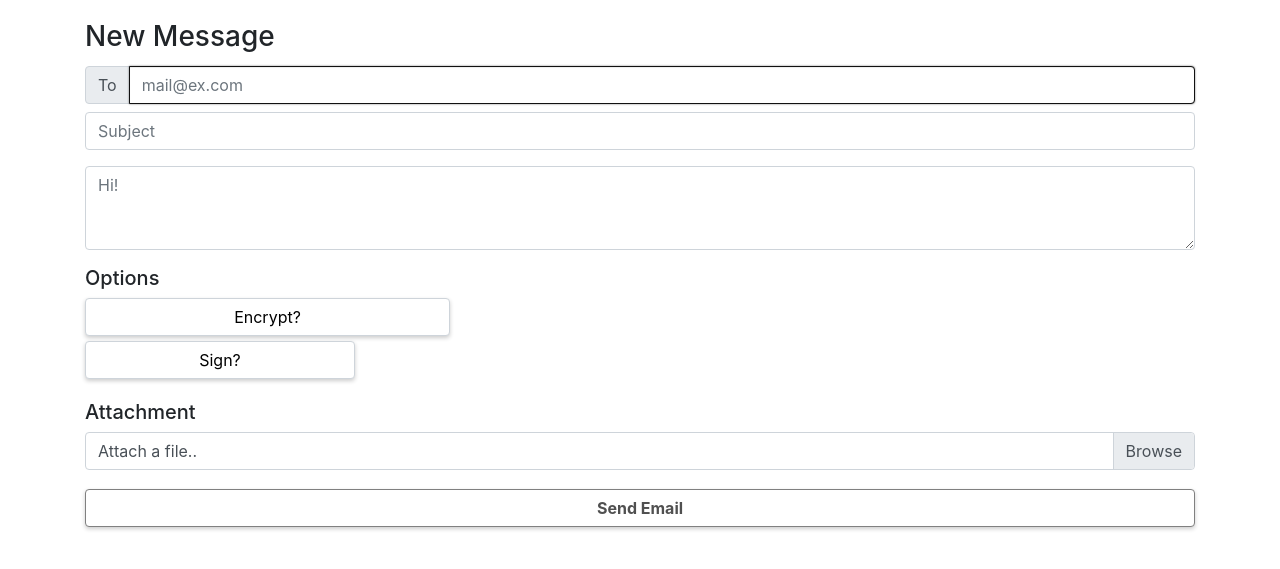
After one commit to deryrahman/ayam-digital-signature, a Flask app: page /send-email in a window 1280 px wide. The commit adds this page. Shown: the top 569 px of the page. Run offline with Flask 2, Linux system fonts and the light colour scheme; some libraries are stand-ins or nearby versions.

Commit message:
add send-mail frontend

```diff
--- a/src/app.py
+++ b/src/app.py
@@ -1,5 +1,5 @@
 from flask import Flask, render_template, request
-from gmail_api import *
+# from gmail_api import *
 from ecceg import ECCEG
 import time
 import os, json
@@ -10,7 +10,7 @@ app.config['ROOT_PATH'] = app.root_path
 
 output_path = '/static/output/'
 ecceg_ = ECCEG()
-service = getService()
+# service = getService()
 
 @app.route("/")
 def main():
@@ -42,5 +42,13 @@ def detailInboxGET(msgId):
     inbox = getDetailInbox(service, msgId)
     return render_template('message.html', inbox=inbox)
 
+@app.route("/send-email", methods=['GET'])
+def sendEmailGET():
+    return render_template('send.html')
+
+@app.route("/send-email", methods=['POST'])
+def sendEmailPOST():
+    return render_template('send.html')
+
 if __name__ == "__main__":
     app.run(host='0.0.0.0', port=1111, debug=True)
--- a/src/templates/index.html
+++ b/src/templates/index.html
@@ -58,8 +58,8 @@
       <a href="/inbox" class="card tengah col-lg-12">
         <h3>Inbox</h3>
       </a>
-      <a href="/sentmail" class="card tengah col-lg-12">
-        <h3>Sent mail</h3>
+      <a href="/send-email" class="card tengah col-lg-12">
+        <h3>Send email</h3>
       </a>
       <button id="genkey" class="btn btn-info tengah">
         <h4>- Generate Keys -</h4>
--- a/src/templates/message.html
+++ b/src/templates/message.html
@@ -117,7 +117,7 @@
     window.history.back();
   }
   function goCreate() {
-    window.location.href = "/sentmail"
+    window.location.href = "/send-email"
   }
 </script>
 </html>
--- /dev/null
+++ b/src/templates/send.html
@@ -0,0 +1,297 @@
+<!DOCTYPE html>
+<html>
+<meta name="viewport" content="width=device-width, initial-scale=1">
+<head>
+  <link href="https://stackpath.bootstrapcdn.com/bootstrap/4.1.3/css/bootstrap.min.css" rel="stylesheet" integrity="sha384-MCw98/SFnGE8fJT3GXwEOngsV7Zt27NXFoaoApmYm81iuXoPkFOJwJ8ERdknLPMO" crossorigin="anonymous">
+  <script src="https://ajax.googleapis.com/ajax/libs/jquery/3.3.1/jquery.min.js"></script>
+  <script src="https://stackpath.bootstrapcdn.com/bootstrap/4.1.3/js/bootstrap.min.js" integrity="sha384-ChfqqxuZUCnJSK3+MXmPNIyE6ZbWh2IMqE241rYiqJxyMiZ6OW/JmZQ5stwEULTy" crossorigin="anonymous"></script>
+  <script src="https://stackpath.bootstrapcdn.com/bootstrap/4.1.3/js/bootstrap.bundle.min.js" integrity="sha384-pjaaA8dDz/5BgdFUPX6M/9SUZv4d12SUPF0axWc+VRZkx5xU3daN+lYb49+Ax+Tl" crossorigin="anonymous"></script>
+  <style type="text/css">
+
+    body {
+      line-height: 1.15;
+    }
+
+    h3 {
+      margin: auto;
+      padding-bottom: 12px;
+    }
+
+    .tengah {
+      padding: 0;
+      margin: 1px 5px;
+    }
+
+    .container {
+      margin-top: 20px;
+    }
+
+    .card {
+      box-shadow: 0 4px 8px 0 rgba(0,0,0,0.2);
+      transition: 0.3s;
+      border-radius: 5px;
+      background-color: white;
+    }
+
+    .card:hover {
+      box-shadow: 0 8px 16px 0 rgba(0,0,0,0.2);
+    }
+
+    .box {
+      padding: 5px 10px;
+    }
+
+    .from-name {
+      white-space: nowrap;
+      overflow: hidden;
+      text-overflow: ellipsis;
+    }
+
+    .from-email {
+      margin-top: 2px;
+      margin-bottom: 8px;
+    }
+
+    .small-gray {
+      font-size: 12px;
+      color: gray;
+    }
+
+    .body {
+      padding: 30px 0 50px;
+    }
+
+    .to-me {
+      font-size: 14px;
+      color: gray;
+    }
+
+    .send {
+      padding: 6px 14px;
+      width: 100%;
+    }
+
+    .btn-um {
+      background-color: white;
+      margin-right: 0px;
+      font-weight: bold;
+      color: rgb(80, 80, 80);
+      border: 1px solid gray;
+      box-shadow: 0 2px 4px 0 rgba(0,0,0,0.2);
+    }
+
+    .btn-encrypt {
+      background-color: white;
+      border: 1px solid #ced4da;
+      box-shadow: 0 2px 4px 0 rgba(0,0,0,0.2);
+      width: 100%;
+      margin-bottom: 5px;
+    }
+
+    .btn-encrypt:focus {
+      border-color: #111;
+      box-shadow: inset 0 1px 1px rgba(0, 0, 0, 0.075), 0 0 2px rgba(17, 17, 17, 0.6);
+    }
+
+    .form-control:focus {
+      border-color: #111;
+      box-shadow: inset 0 1px 1px rgba(0, 0, 0, 0.075), 0 0 2px rgba(17, 17, 17, 0.6);
+    }
+
+    .custom-file-input ~ .custom-file-label::after {
+      content: "Browse";
+    }
+
+    .col-3, .col-4 {
+      padding-right: 0;
+    }
+
+    .col-9, .col-8 {
+      padding-left: 5px;
+    }
+
+    .card {
+      border-radius: 3px;
+      background-color: white;
+      text-align: -webkit-center;
+      border: 0;
+    }
+
+    .upload {
+      margin: 0;
+      transition: 0.3s;
+      height: 38px;
+      padding: 9px;
+      background-color: white;
+      color: rgb(80, 80, 80);
+      border: 1px solid #ced4da;
+      box-shadow: 0 1px 2px 0 rgba(0,0,0,0.2);
+    }
+
+    .card:hover {
+      box-shadow: 0 2px 4px 0 rgba(0,0,0,0.2);
+    }
+
+    input[type="file"] {
+      display: none;
+    }
+
+  </style>
+</head>
+<body>
+
+  <div class="container">
+    <h3>New Message</h3>
+    <form>
+      <div class="row">
+        <div class="col-sm-12">
+          <div class="input-group mb-2">
+            <div class="input-group-prepend">
+              <div class="input-group-text">To</div>
+            </div>
+            <input type="email" class="form-control" id="femail" placeholder="mail@ex.com" required autofocus>
+          </div>
+        </div>
+      </div>
+      <div class="form-group row">
+        <div class="col-sm-12">
+          <input type="text" class="form-control" id="fsubject" placeholder="Subject" required>
+        </div>
+      </div>
+
+      <div class="form-group row">
+        <div class="col-sm-12">
+          <textarea class="form-control" id="fbody" rows="3" required placeholder="Hi!"></textarea>
+        </div>
+      </div>
+
+      <h5>Options</h5>
+
+      <div class="row">
+        <div class="col-4">
+          <button class="btn btn-encrypt" type="button" data-toggle="collapse" data-target="#encrypt" aria-expanded="false" aria-controls="encrypt" id="encryptButton">
+            Encrypt?
+          </button>
+        </div>
+        <div class="col-8">
+          <div class="collapse" id="encrypt">
+            <input type="text" class="form-control" placeholder="Key" id="encryptKey">
+          </div>
+        </div>
+      </div>
+
+      <div class="form-group row">
+        <div class="col-3">
+          <button class="btn btn-encrypt" type="button" data-toggle="collapse" data-target="#sign" aria-expanded="false" aria-controls="sign" id="signButton">
+            Sign?
+          </button>
+        </div>
+        <div class="col-9">
+          <div class="collapse" id="sign">
+            <input id="signKey" type="file" accept=".pri" name="file">
+            <label class="card upload" for="signKey" id="signKey-label">
+              Select private key
+            </label>
+          </div>
+        </div>
+      </div>
+
+      <h5>Attachment</h5>
+
+      <div class="form-group row">
+        <div class="col-sm-12">
+          <div class="custom-file">
+            <input type="file" class="custom-file-input" id="ffile">
+            <label class="custom-file-label" for="ffile" id="ffile-label">
+               Attach a file..
+            </label>
+          </div>
+        </div>
+      </div>
+
+      <button type="submit" class="btn btn-um send">Send Email</button>
+    </form>
+  </div>
+</body>
+<script type="text/javascript">
+
+  // update attachment filename
+  $('#ffile').change(function(e){
+    var fileName = e.target.files[0].name;
+    $('#ffile-label').html(fileName);
+  });
+
+  // update signKey filename
+  $('#signKey').change(function(e){
+    var filename = e.target.files[0].name;
+    if (filename.length > 20){
+      filename = '...' + filename.substring(filename.length - 20, filename.length);
+    }
+    $('#signKey-label').html(filename);
+  });
+
+  // textarea auto resize
+  // https://stackoverflow.com/questions/454202/creating-a-textarea-with-auto-resize
+  $('#fbody').each(function () {
+    this.setAttribute('style', 'height:' + (this.scrollHeight) + 'px;overflow-y:hidden;');
+  }).on('input', function () {
+    this.style.height = 'auto';
+    this.style.height = (this.scrollHeight) + 'px';
+  });
+
+  var encrypt = 0;
+  $("#encryptButton").click(function() {
+    encrypt = (encrypt + 1) % 2;
+    var bg;
+    var co;
+    if (encrypt) {
+      bg = '#1e88e5';
+      co = 'white';
+    } else {
+      bg = 'white';
+      co = 'black';
+    }
+    $(this).css({
+      'background-color': bg,
+      'color': co
+    });
+    $("#encryptKey").prop('required', encrypt);
+  });
+
+  var sign = 0;
+  $("#signButton").click(function() {
+    sign = (sign + 1) % 2;
+    var bg;
+    var co;
+    if (sign) {
+      bg = '#1e88e5';
+      co = 'white';
+    } else {
+      bg = 'white';
+      co = 'black';
+    }
+    $(this).css({
+      'background-color': bg,
+      'color': co
+    });
+    $("#signKey").prop('required', sign);
+  });
+
+  var loadFile = function(event) {
+    // document.getElementById('outputbef').classList.remove("hidden");
+
+    // var file = event.target.files[0];
+    // var name = document.getElementById('name');
+    // var size = document.getElementById('size');
+    // name.innerHTML = file.name;
+    // size.innerHTML = file.size + ' bytes';
+
+    // document.getElementById('enkripsi').classList.remove("hidden");
+    // document.getElementById('method').classList.remove("hidden");
+    // document.getElementById('kunci').classList.remove("hidden");
+    // document.getElementById('submit').classList.remove("hidden");
+    // document.getElementById('msg').classList.remove("hidden");
+  };
+
+</script>
+</html>
```
Also changed, not shown: 2 other files.
